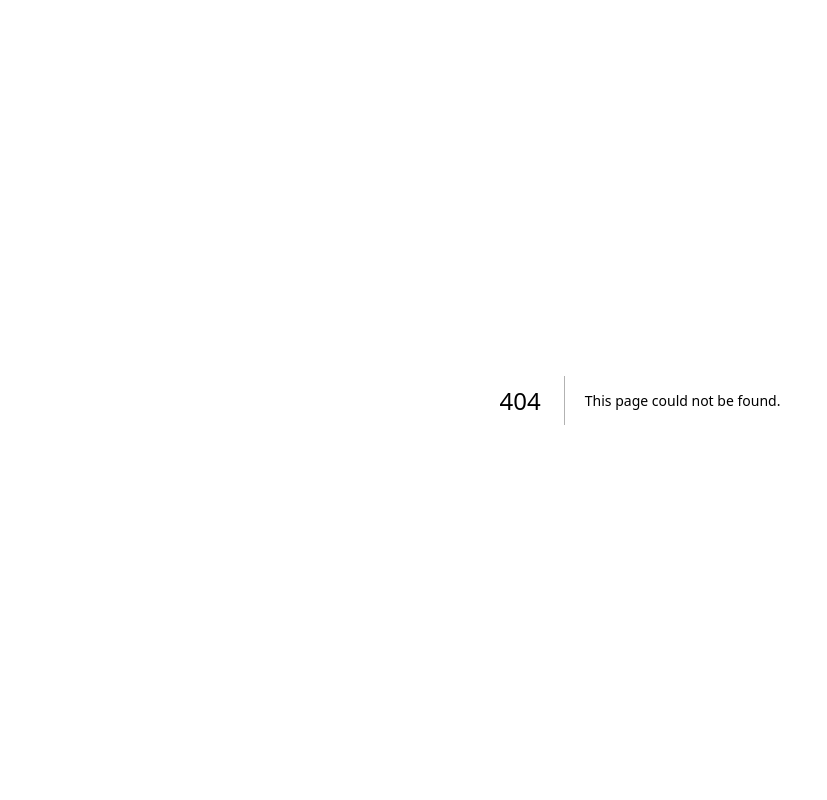
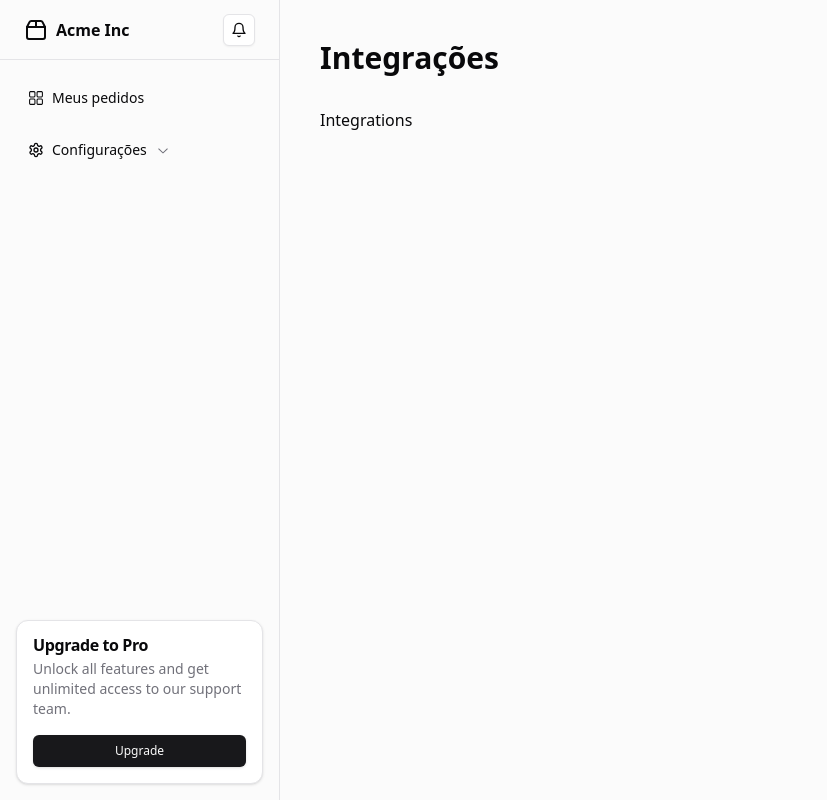
Before and after one commit to DRTSistemas/cardapioweb, a Next.js app: page /app/settings/integrations in a window 1280 px wide. Before the commit this address had no page. Shown: the whole page, without its empty margins (0-827 px from the left). Built offline with nearby package versions, Linux system fonts and the light colour scheme.

Commit message:
feat: add integrations layout

```diff
--- /dev/null
+++ b/src/app/app/settings/integrations/layout.tsx
@@ -0,0 +1,16 @@
+interface LayoutProps {
+  children: React.ReactNode;
+}
+
+export default function Layout({ children }: LayoutProps) {
+  return (
+    <main className="flex flex-1 flex-col gap-4 bg-muted/40 p-4 md:gap-8 md:p-10">
+      <div className="mx-auto grid w-full max-w-6xl gap-2">
+        <h1 className="text-3xl font-semibold">Integrações</h1>
+      </div>
+      <div className="mx-auto grid w-full max-w-6xl items-start gap-6 md:grid-cols-[180px_1fr] lg:grid-cols-[250px_1fr]">
+        {children}
+      </div>
+    </main>
+  );
+}
--- /dev/null
+++ b/src/app/app/settings/integrations/page.tsx
@@ -0,0 +1,3 @@
+export default function Page() {
+  return <div>Integrations</div>;
+}
```
